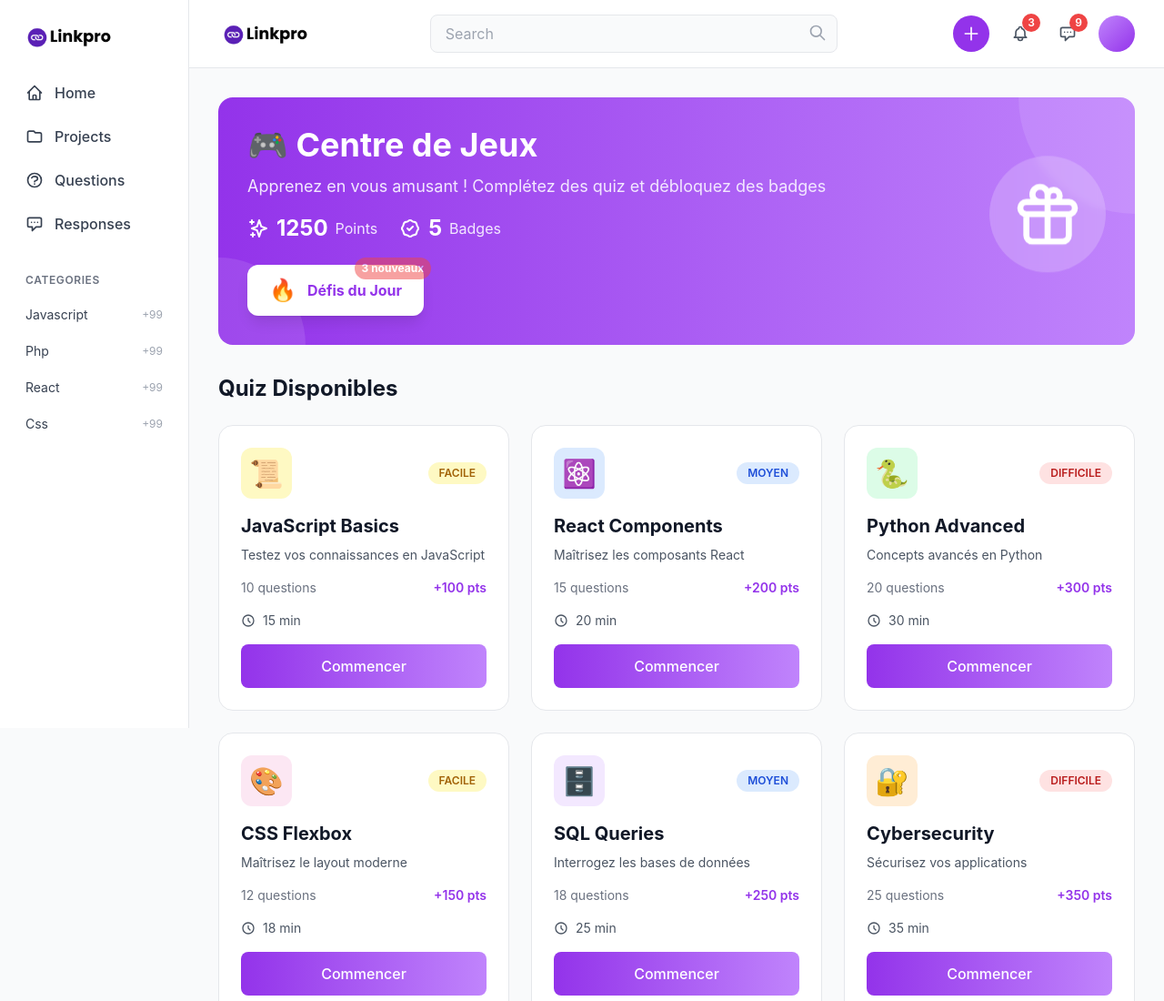
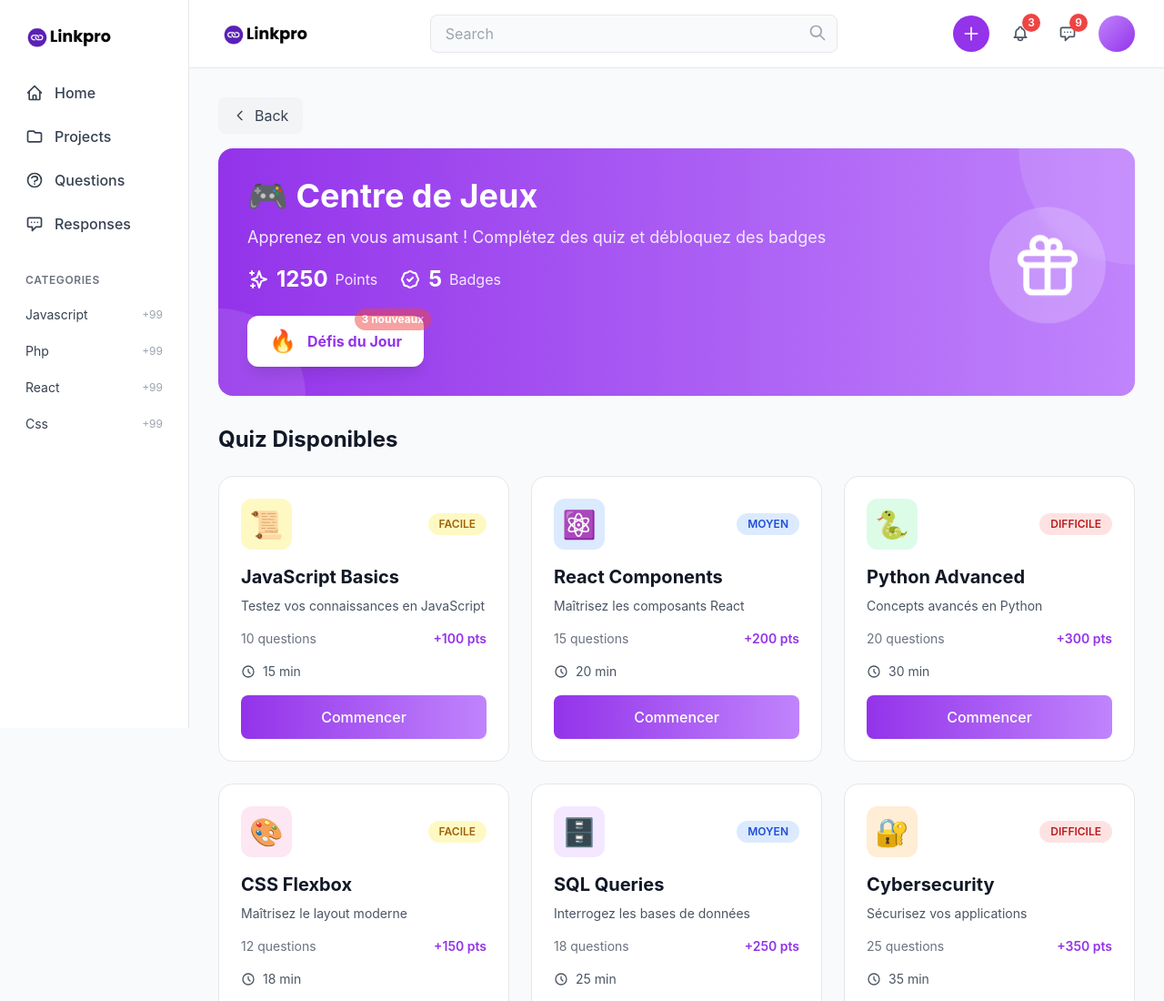
Before and after one commit to Ilyeschrif22/linkpro, a plain HTML site: page centre-jeux.html in a window 1280 px wide. Shown: the top 1100 px of the page at 91% size. Drawn offline with nearby package versions, Linux system fonts and the light colour scheme.

Commit message:
fix: add back button

```diff
--- a/centre-jeux.html
+++ b/centre-jeux.html
@@ -138,6 +138,16 @@
 
             <!-- Content -->
             <div class="p-8">
+                <!-- Back button -->
+                <div class="mb-4">
+                    <a href="project-details.html" class="inline-flex items-center gap-2 px-4 py-2 bg-gray-100 text-gray-700 rounded-lg hover:bg-gray-200 transition-colors">
+                        <svg class="w-4 h-4" fill="none" stroke="currentColor" viewBox="0 0 24 24">
+                            <path stroke-linecap="round" stroke-linejoin="round" stroke-width="2" d="M15 19l-7-7 7-7"/>
+                        </svg>
+                        <span>Back</span>
+                    </a>
+                </div>
+
                 <!-- Hero Section -->
 <div class="bg-gradient-to-r from-purple-600 to-purple-400 rounded-2xl p-8 mb-8 text-white relative overflow-hidden">
     <div class="absolute top-0 right-0 w-64 h-64 bg-white opacity-10 rounded-full -mr-32 -mt-32"></div>
```
Also changed, not shown: MomentumHub.html (+10 -0 lines).
